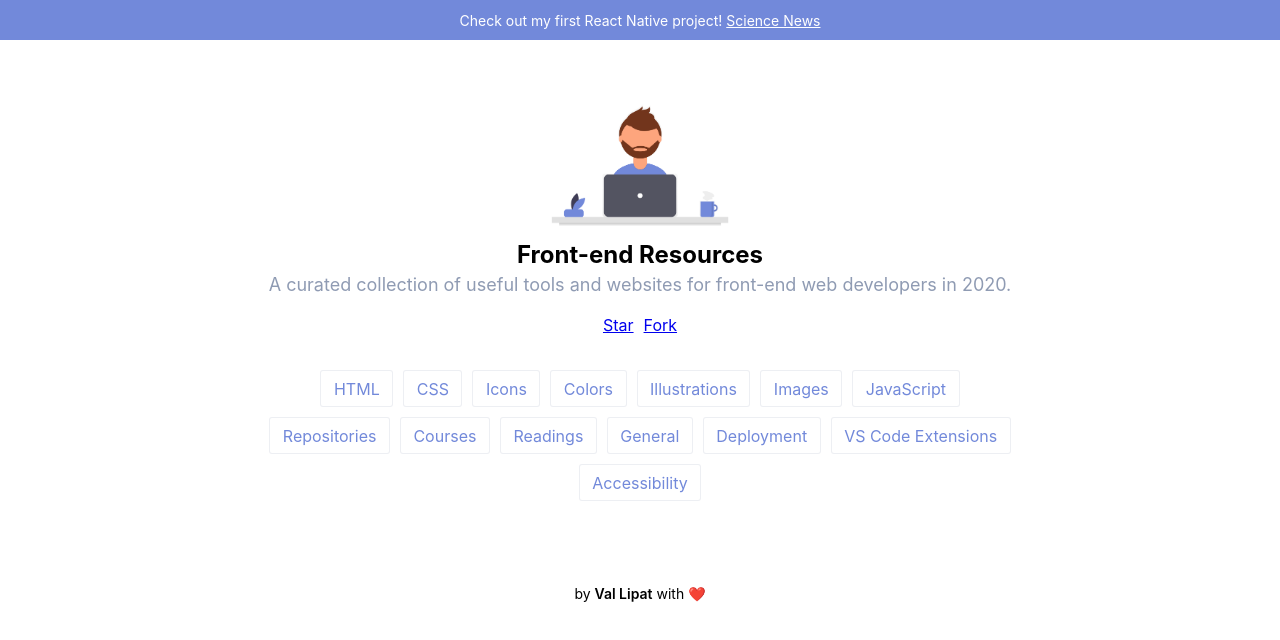
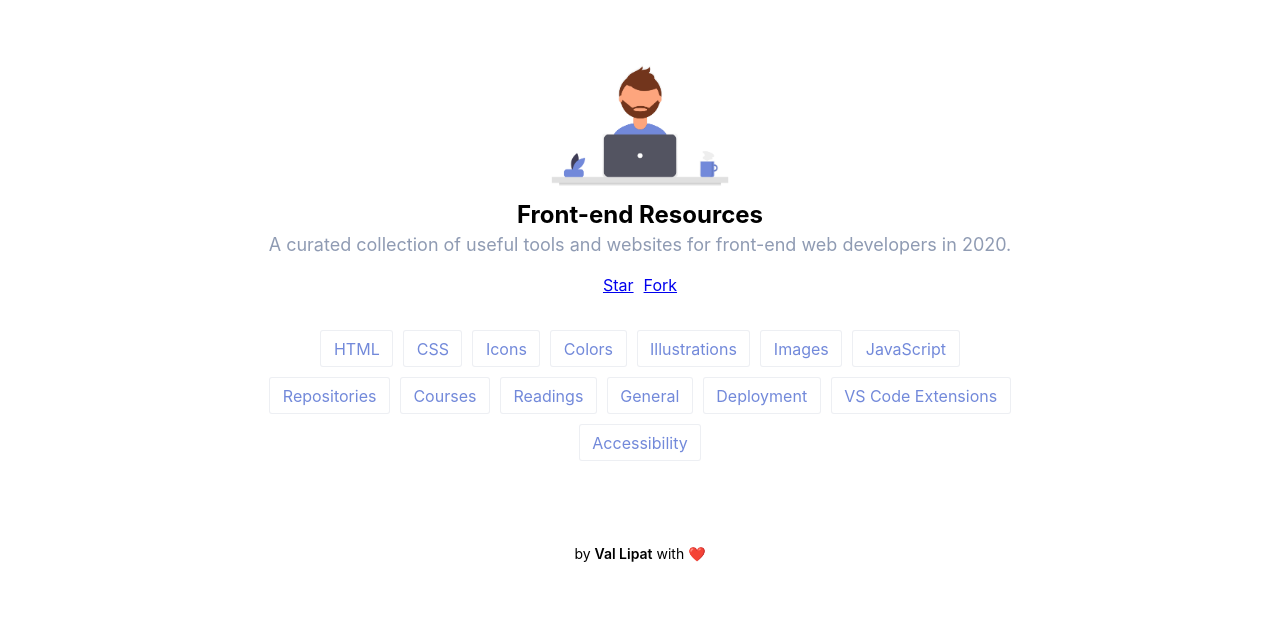
Before and after one commit to vlipatdev/frontend-resources, a React (Create React App) app: page /#/ in a window 1280 px wide. Shown: the top 640 px of the page. Built offline with nearby package versions, Linux system fonts and the light colour scheme.

Commit message:
remove banner

```diff
--- a/src/App.js
+++ b/src/App.js
@@ -1,7 +1,6 @@
 import React, { Component } from 'react';
 import { Route } from 'react-router-dom';
 
-import Banner from './Banner';
 import Nav from './Nav';
 import Resources from './Resources';
 
@@ -16,7 +15,6 @@ class App extends Component {
 	render() {
 		return (
 			<div className="App">
-				<Banner />
 				<header className="App-header">
 					<img className="App-logo" alt="site logo" src={undraw} />
 					<h1 className="App-heading">Front-end Resources</h1>
--- a/src/Banner.css
+++ /dev/null
@@ -1,20 +0,0 @@
-.Banner {
-	height: 40px;
-	width: 100%;
-	background: #7289da;
-	display: flex;
-	justify-content: center;
-	align-items: center;
-	padding: 1rem;
-}
-
-.Banner-text {
-	color: white;
-	font-size: 1.4rem;
-}
-
-.Banner-link,
-.Banner-link:visited,
-.Banner-link:hover {
-	color: white;
-}
--- a/src/Banner.js
+++ /dev/null
@@ -1,23 +0,0 @@
-import React, { Component } from 'react';
-
-import './Banner.css';
-
-class Banner extends Component {
-	render() {
-		return (
-			<div className="Banner">
-				<p className="Banner-text">
-					Check out my first React Native project!{'  '}
-					<a
-						className="Banner-link"
-						href="https://play.google.com/store/apps/details?id=com.iridiumlab.sciencenews"
-					>
-						Science News
-					</a>
-				</p>
-			</div>
-		);
-	}
-}
-
-export default Banner;
```
